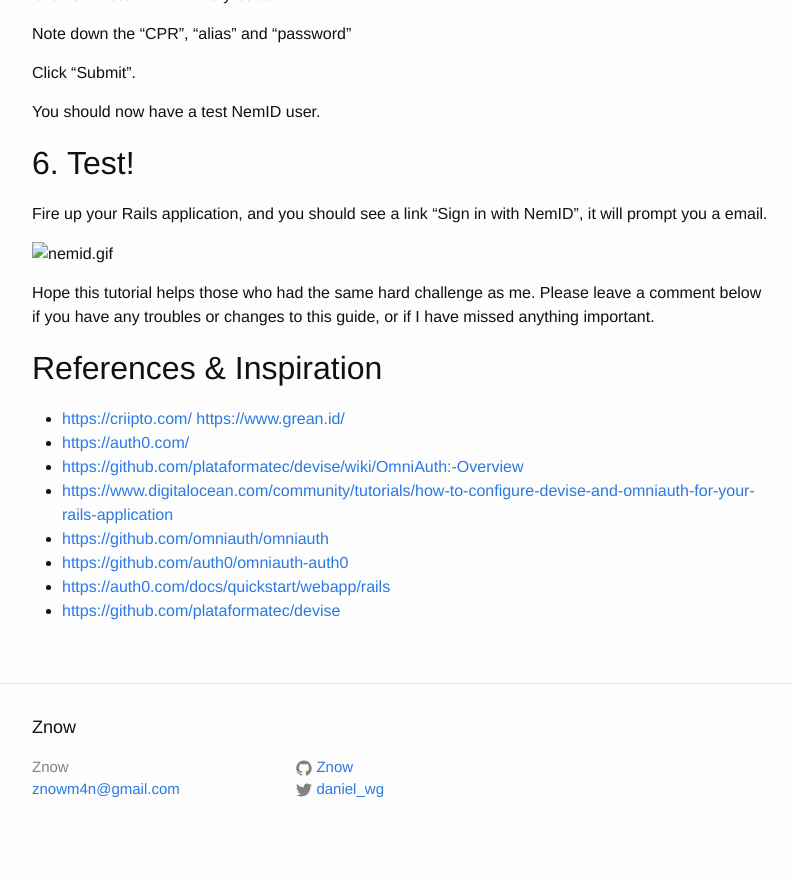
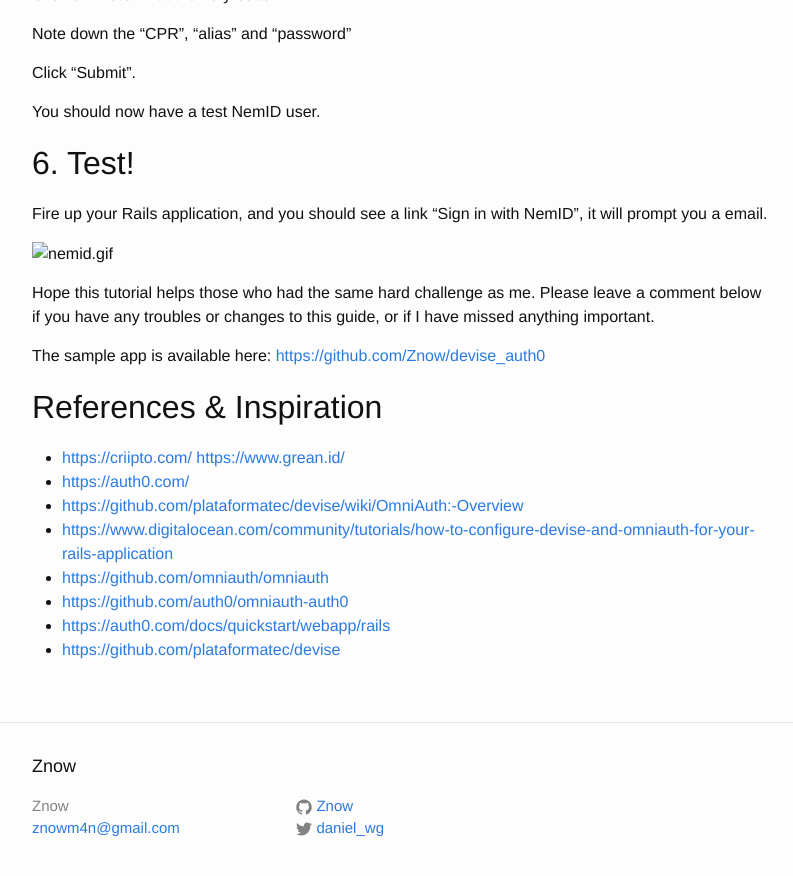
Before and after one commit to Znow/znow.github.io, a Jekyll site: the page built from _posts/2017-12-15-ruby-on-rails---authenticate-danish-nemid-with-devise-and-auth0.md, in a window 1280 px wide and 900 px high, scrolled down 5039 px. Shown: the top 876 px of the window, without its empty margins (238-1031 px from the left). Built offline with Jekyll 4.4.1, drawn with Linux system fonts in a browser that asks for light colours; our own code applies the rules of GitHub Pages for plain Markdown files; comment, search, counter and statistics services are not loaded.

Commit message:
Update 2017-12-15-ruby-on-rails---authenticate-danish-nemid-with-devise-and-auth0.md

```diff
--- a/_posts/2017-12-15-ruby-on-rails---authenticate-danish-nemid-with-devise-and-auth0.md
+++ b/_posts/2017-12-15-ruby-on-rails---authenticate-danish-nemid-with-devise-and-auth0.md
@@ -246,6 +246,8 @@ Fire up your Rails application, and you should see a link "Sign in with NemID",
 Hope this tutorial helps those who had the same hard challenge as me.
 Please leave a comment below if you have any troubles or changes to this guide, or if I have missed anything important.
 
+The sample app is available here: [https://github.com/Znow/devise_auth0](https://github.com/Znow/devise_auth0)
+
 
 
 ## References & Inspiration
```
